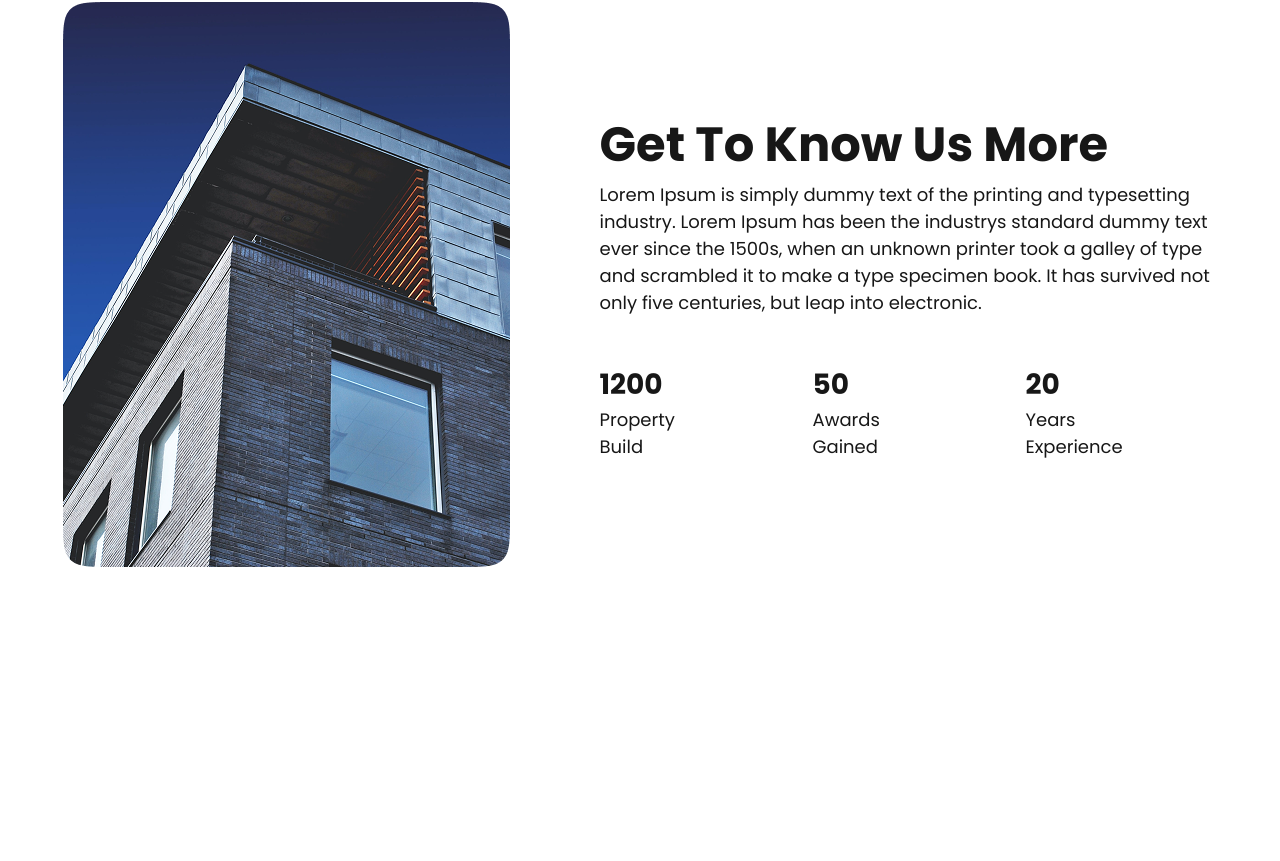
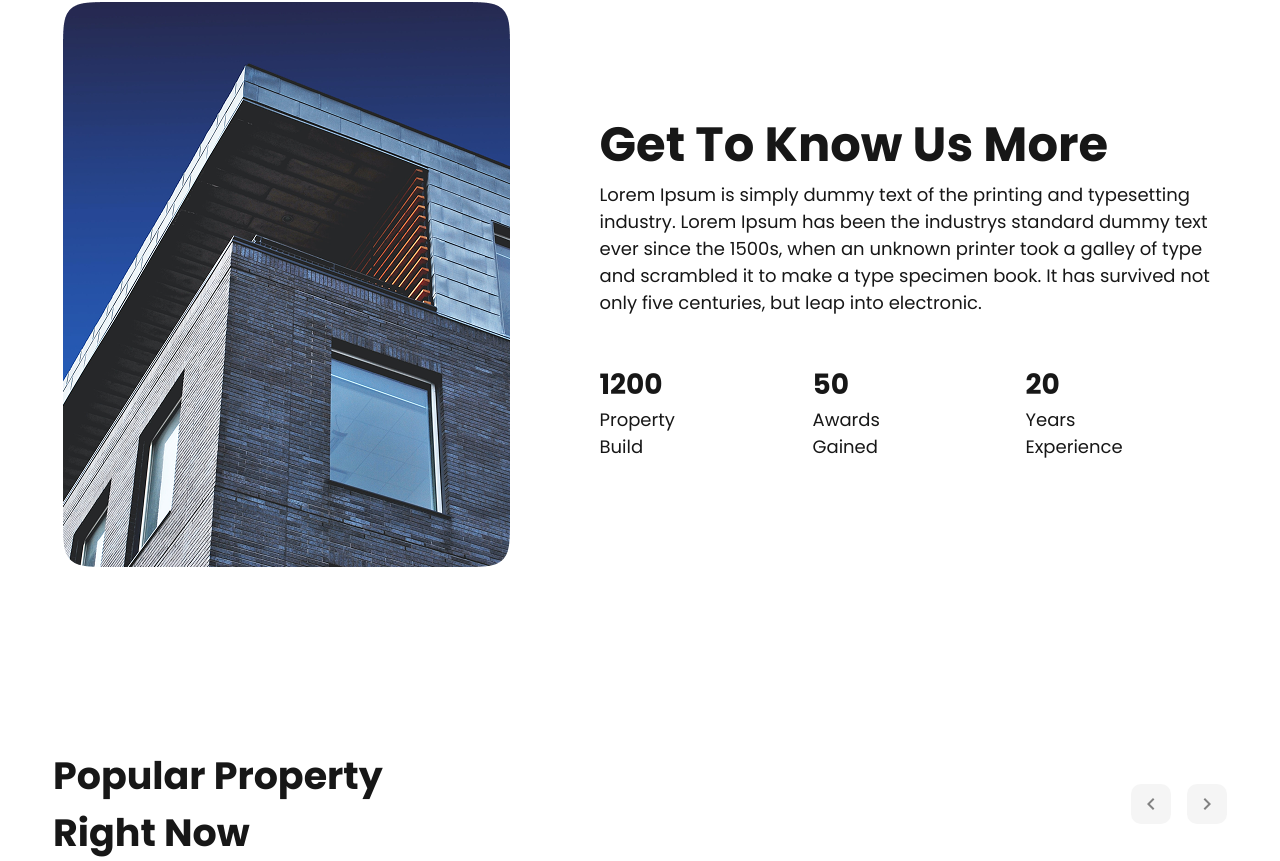
Before and after one commit to muhammadarii/RiPlaylist, a Next.js app: page / in a window 1280 px wide. Shown: the part 898-1759 px from the top of the page. Before the commit the page ends 1465 px from the top, so only its background shows below. Built offline with nearby package versions, Linux system fonts and the light colour scheme.

Commit message:
feat: Remove unused images and update import paths; add PopularSection component to enhance HomePage

```diff
--- a/src/app/page.tsx
+++ b/src/app/page.tsx
@@ -1,7 +1,8 @@
 import Image from "next/image";
-import HeroImage from "../../public/images/Hero.png";
+import HeroImage from "@/images/Hero.png";
 import FilterBox from "@/components/parts/FilterBox";
 import InformationSection from "@/components/sections/InformationSection";
+import PopularSection from "@/components/sections/PopularSection";
 
 const page = () => {
   return (
@@ -28,6 +29,7 @@ const page = () => {
         </div>
       </div>
       <InformationSection />
+      <PopularSection />
     </div>
   );
 };
--- a/src/components/sections/InformationSection.tsx
+++ b/src/components/sections/InformationSection.tsx
@@ -1,5 +1,5 @@
 import Image from "next/image";
-import HeroImage from "../../../public/images/Image1.png";
+import HeroImage from "@/images/Image1.png";
 
 const InformationSection = () => {
   return (
--- /dev/null
+++ b/src/components/sections/PopularSection.tsx
@@ -0,0 +1,45 @@
+import React from "react";
+
+const PopularSection = () => {
+  return (
+    <div className="flex flex-col items-center justify-center mt-[180px]">
+      <div className="flex flex-row items-center justify-between gap-[677px]">
+        <h1 className="w-[401px] text-[38px] font-semibold">
+          Popular Property Right Now
+        </h1>
+        <div className="flex flex-row items-center justify-center gap-4">
+          <button className="w-[40px] h-[40px] flex items-center justify-center bg-[#F5F5F5] rounded-[10px]">
+            <svg
+              xmlns="http://www.w3.org/2000/svg"
+              width="24"
+              height="24"
+              viewBox="0 0 24 24"
+              fill="none"
+            >
+              <path
+                d="M15.41 7.41L14 6L8 12L14 18L15.41 16.59L10.83 12L15.41 7.41Z"
+                fill="#828282"
+              />
+            </svg>
+          </button>
+          <button className="w-[40px] h-[40px] flex items-center justify-center bg-[#F5F5F5] rounded-[10px]">
+            <svg
+              xmlns="http://www.w3.org/2000/svg"
+              width="24"
+              height="24"
+              viewBox="0 0 24 24"
+              fill="none"
+            >
+              <path
+                d="M8.59 16.59L10 18L16 12L10 6L8.59 7.41L13.17 12L8.59 16.59Z"
+                fill="#828282"
+              />
+            </svg>
+          </button>
+        </div>
+      </div>
+    </div>
+  );
+};
+
+export default PopularSection;
```
Also changed, not shown: src/images/Hero.png (renamed from public/images/Hero.png), src/images/Image1.png (renamed from public/images/Image1.png).
